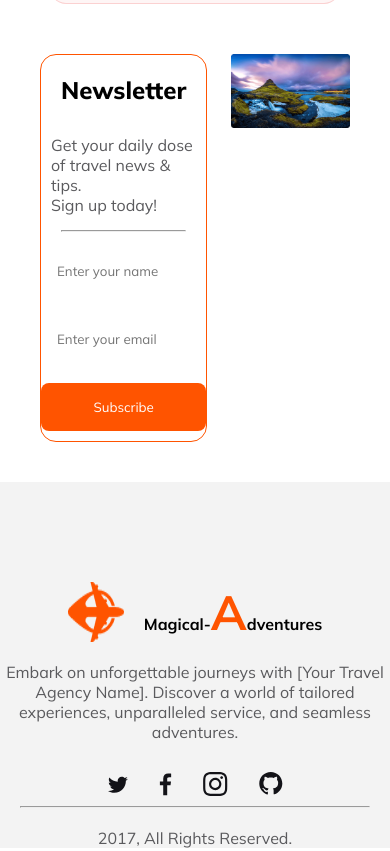
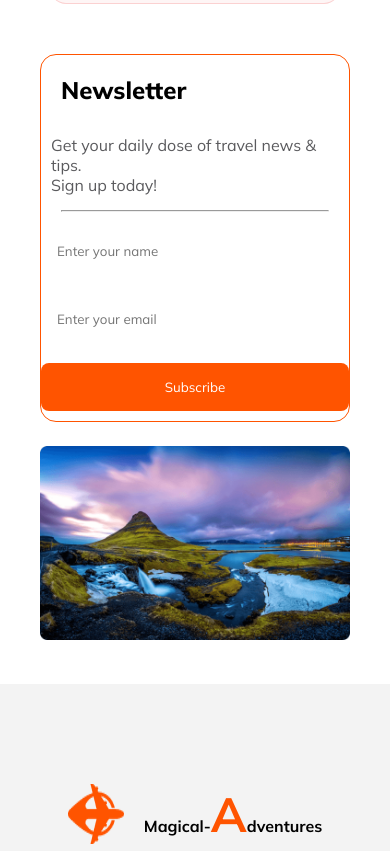
Before and after one commit to sumaiyaurmi/Magical-Adventures, a plain HTML site: page index.html in a window 390 px wide. Shown: the part 4955-5806 px from the top of the page. Drawn offline with Linux system fonts and the light colour scheme.

Commit message:
website updated

```diff
--- a/color.css
+++ b/color.css
@@ -184,6 +184,10 @@ main {
   padding-bottom: 24px;
 }
 /* destination end */
+
+/* about end */
+
+/* choose start */
 .choose {
   margin: 50px;
 }
@@ -243,12 +247,9 @@ main {
 }
 /* choose section end */
 /* perfect start */
-
-
-/* perfect end */
 /* newsltter section start */
 
-.newsletter-container{
+.newsletter{
   display: flex;
   gap: 24px;
 }
@@ -346,11 +347,10 @@ margin-bottom: 10px;
     margin-left: 40px;
   }
 
-  .newsletter,
   .img-1st-row,
   .img-2nd-row,
   .img-3rd-row,
-  .popular,
+  .popular,.newsletter,
   .card-container-1,
   .banner-form {
     flex-direction: column;
@@ -376,4 +376,8 @@ margin-bottom: 10px;
   .footer-title{
     font-size: 1rem;
   }
+  .perfact-iframe iframe{
+    width: 100%;
+    margin: 20px;
+  }
 }
--- a/index.html
+++ b/index.html
@@ -166,12 +166,9 @@
         </div>
       </section>
       <!-- choose section end -->
-      <!--  -->
-
-      <!--  -->
       <!-- newsletter start -->
       <section class="newsletter">
-        <div class="newsletter-container">
+
           <div class="newsletter-text">
             <h4 class="newsletter-title">Newsletter</h4>
             <p class="newsletter-description">
@@ -193,7 +190,7 @@
           <div class="newsletter-img">
             <img src="./Images/Rectangle 8 (1).png" alt="" />
           </div>
-        </div>
+
       </section>
       <!-- newsletter end -->
     </main>
```
